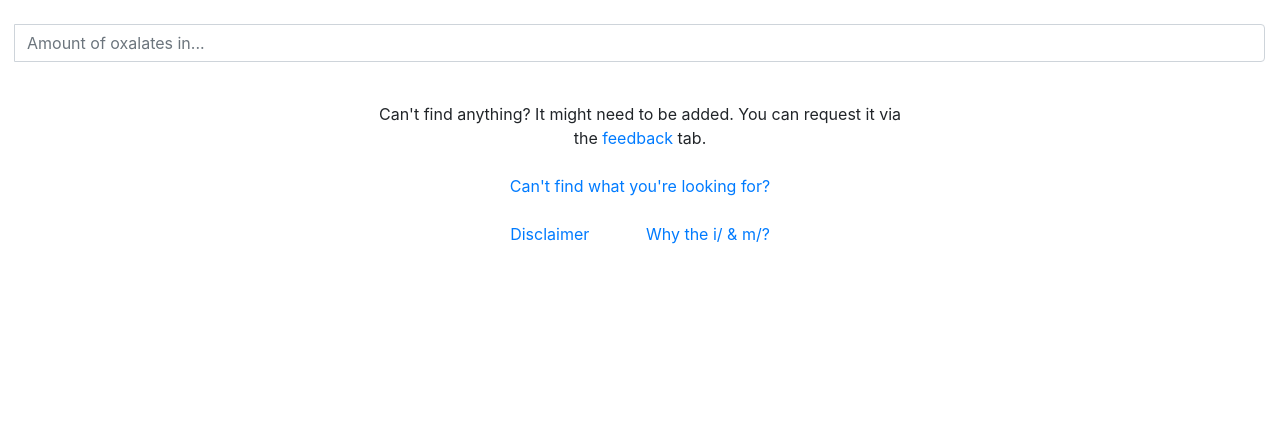
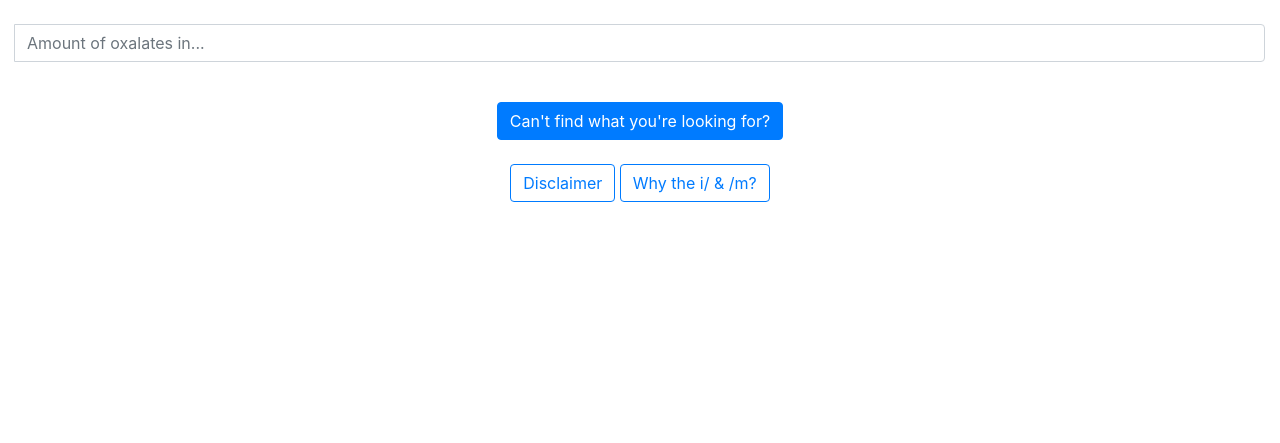
Before and after one commit to kei-pal/oxalate, a Django app: page / in a window 1280 px wide. Shown: the part 56-499 px from the top of the page. Run offline with Django 3.2, Linux system fonts and the light colour scheme; some libraries are stand-ins or nearby versions.

Commit message:
changed disclaimer etc links to button collapse toggles

```diff
--- a/lookup/templates/lookup.html
+++ b/lookup/templates/lookup.html
@@ -47,38 +47,44 @@ $( function() {
 </script>
 
 <br>
-<div class="container">
-	<div class="row justify-content-center">
-		<div class="col"></div>
-		<div class="col-10 text-center">
-		Can't find anything? It might need to be added. You can request it via the<a href="#">&nbsp;feedback&nbsp;</a>tab.
+
+<!--toggle-->
+<div class="text-center">
+  <a class="btn btn-primary" data-toggle="collapse" href="#multiCollapseExample3" role="button" aria-expanded="false" aria-controls="multiCollapseExample3">Can't find what you're looking for?</a>
 </div>
-		<div class="col"></div>
+<div class="row">
+  <div class="col">
+    <div class="collapse multi-collapse" id="multiCollapseExample3">
+      <div class="card card-body">
+        Anim pariatur cliche reprehenderit, enim eiusmod high life accusamus terry richardson ad squid. Nihil anim keffiyeh helvetica, craft beer labore wes anderson cred nesciunt sapiente ea proident.
       </div>
     </div>
-<br>
-
-<div class="container">
-
-	<div class="row justify-content-center">
-		<div class="text-right">
-			<a href="#">Can't find what you're looking for?</a>
   </div>
 </div>
 
 <br>
 
-	<div class="row justify-content-center">
-		<div class="text-right">
-			<a href="#">Disclaimer</a>
+<div class="text-center">
+  <a class="btn btn-outline-primary" data-toggle="collapse" href="#multiCollapseExample1" role="button" aria-expanded="false" aria-controls="multiCollapseExample1">Disclaimer</a>
+  <button class="btn btn-outline-primary" type="button" data-toggle="collapse" data-target="#multiCollapseExample2" aria-expanded="false" aria-controls="multiCollapseExample2">Why the i/ & /m?</button>
 </div>
-		<div class="col-1">
-		</div>
-		<div class="text-right">
-			<a href="#">Why the i/ & m/?</a>
+<div class="row">
+  <div class="col">
+    <div class="collapse multi-collapse" id="multiCollapseExample1">
+      <div class="card card-body">
+        Anim pariatur cliche reprehenderit, enim eiusmod high life accusamus terry richardson ad squid. Nihil anim keffiyeh helvetica, craft beer labore wes anderson cred nesciunt sapiente ea proident.
       </div>
     </div>
   </div>
+  <div class="col">
+    <div class="collapse multi-collapse" id="multiCollapseExample2">
+      <div class="card card-body">
+        Anim pariatur cliche reprehenderit, enim eiusmod high life accusamus terry richardson ad squid. Nihil anim keffiyeh helvetica, craft beer labore wes anderson cred nesciunt sapiente ea proident.
+      </div>
+    </div>
+  </div>
+</div>
+<!--endtoggle-->
 
 
 <div class="navbar fixed-bottom" style="background-color: #f5f5f5;">
```
Lines whose indentation alone changed are shown as unchanged.
